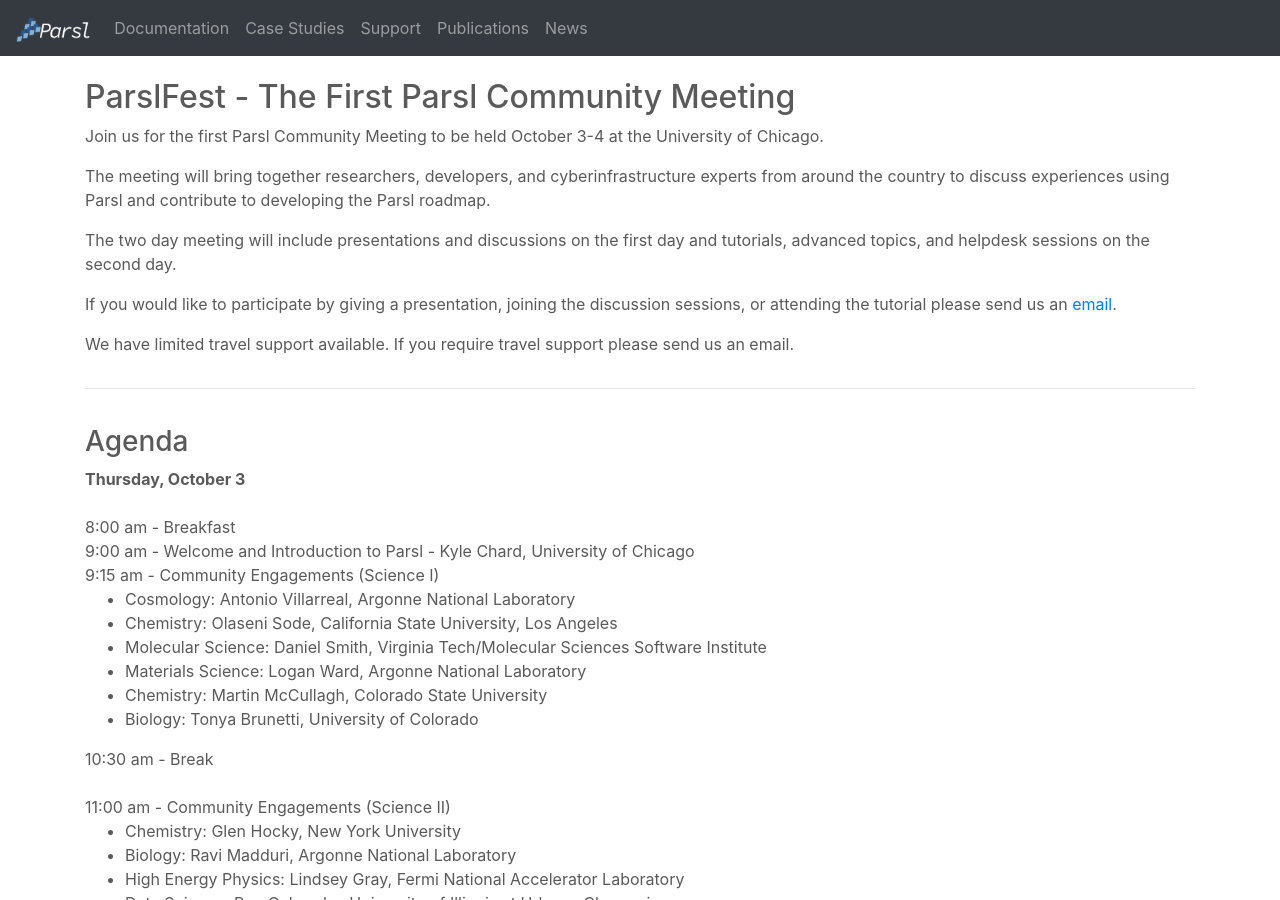
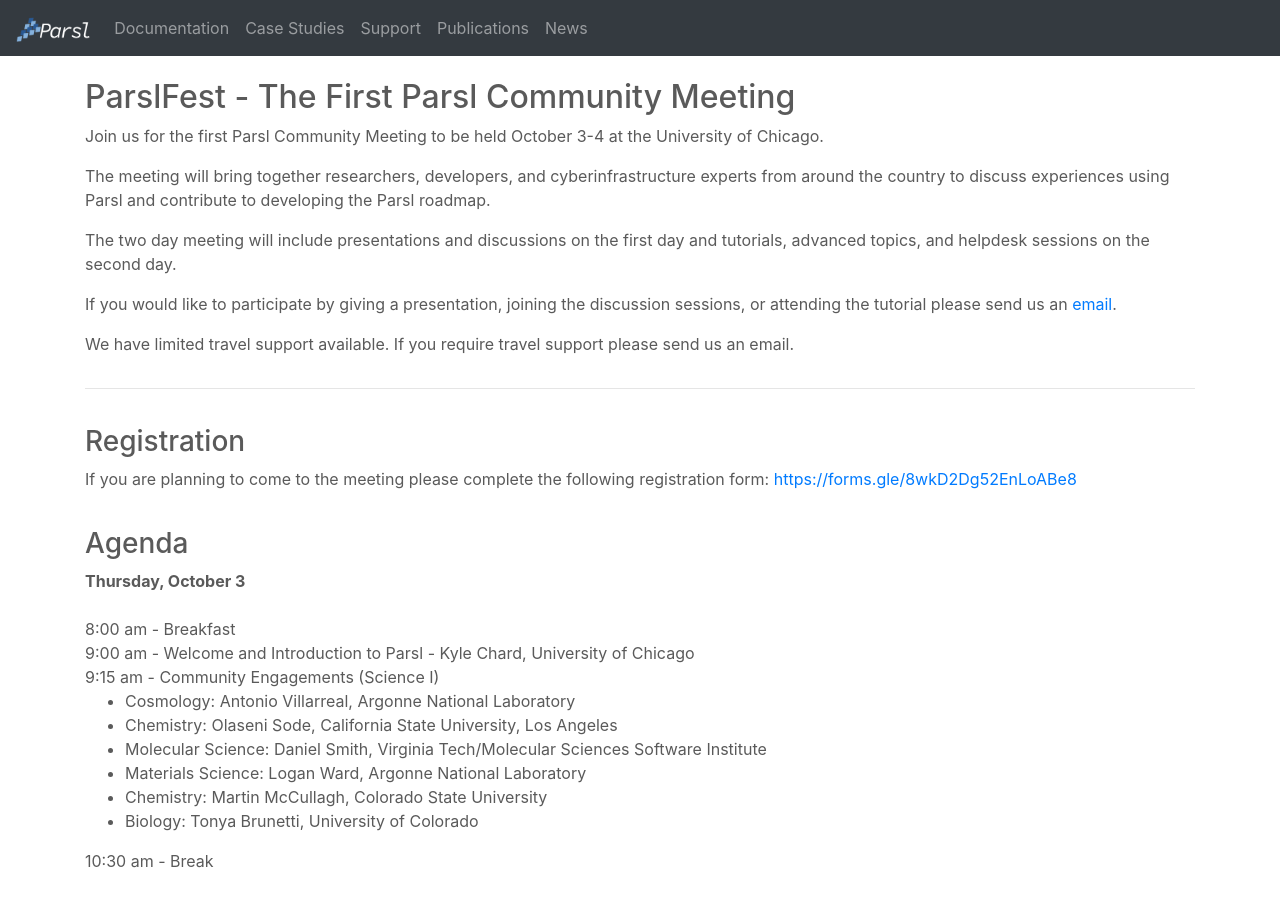
Before and after one commit to Parsl/parsl.github.io, a Jekyll site: the page built from parslfest.html, in a window 1280 px wide and 900 px high. Built offline with Jekyll 4.4.1, drawn with Linux system fonts in a browser that asks for light colours.

Commit message:
Adding registration form

```diff
--- a/parslfest.html
+++ b/parslfest.html
@@ -27,6 +27,14 @@
    </div>
 
    <hr>
+
+  <div class="row" style="padding-top: 20px">
+    <div class="col-lg-12">
+      <h3>Registration</h3>
+      <p>If you are planning to come to the meeting please complete the following registration form: <a href='https://forms.gle/8wkD2Dg52EnLoABe8'>https://forms.gle/8wkD2Dg52EnLoABe8</a></p>
+
+    </div>
+  </div>
 
   <div class="row" style="padding-top: 20px">
     <div class="col-lg-12">
```
